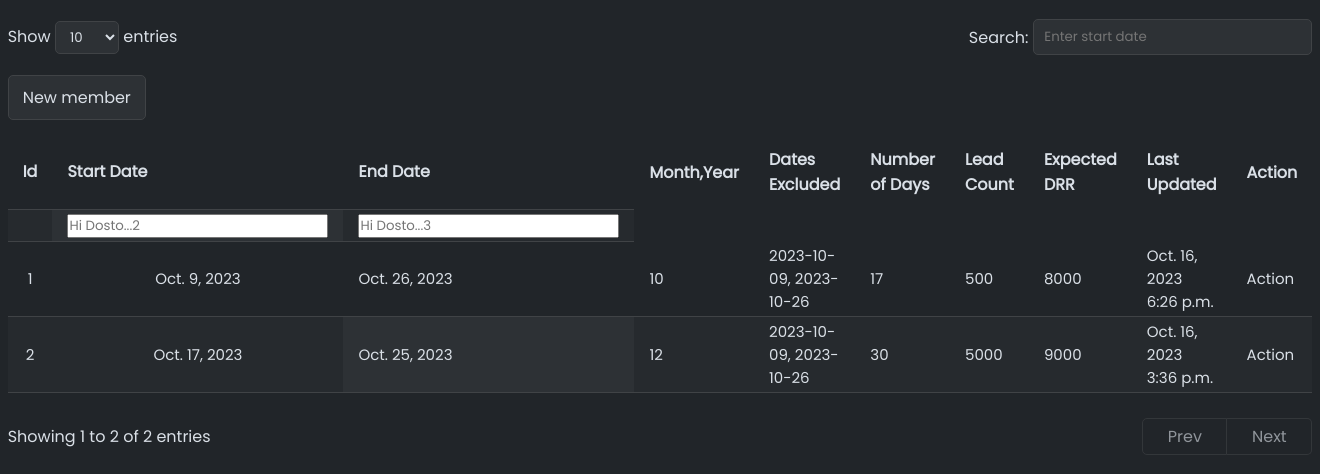
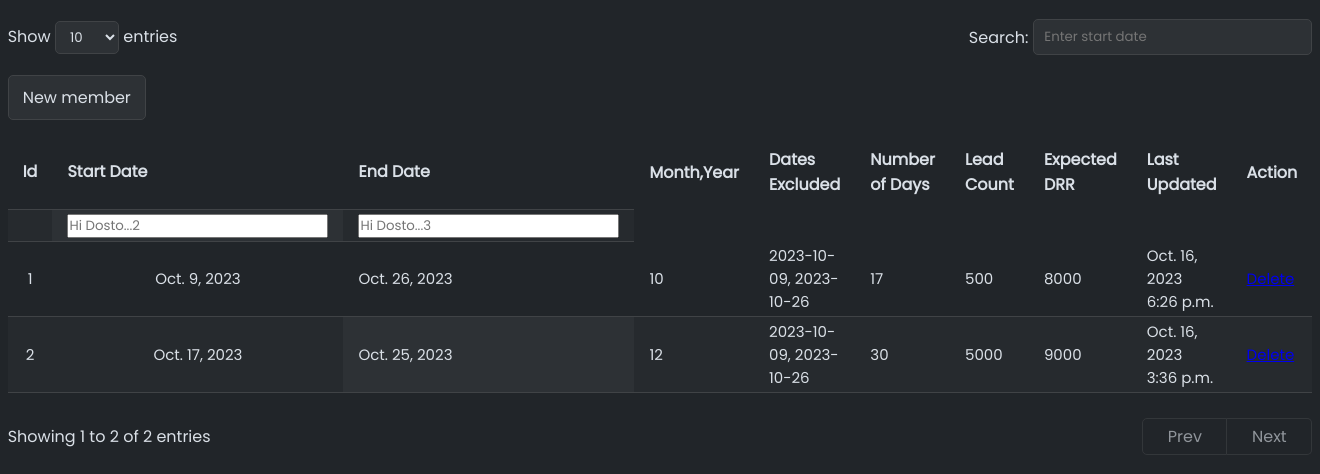
Before and after one commit to ParitoshBarman/DRR, a Django app: page / in a window 1320 px wide. Shown: the part 51-525 px from the top of the page. Run offline with Django 4.2, Linux system fonts and the light colour scheme; data comes from the database, SQL or seed files in the repository.

Commit message:
Need to style delete button

```diff
--- a/templates/drr.html
+++ b/templates/drr.html
@@ -84,7 +84,7 @@
                     <td>{{DRRdbElement.leadCount}}</td>
                     <td>{{DRRdbElement.expectedDrr}}</td>
                     <td>{{DRRdbElement.lastUpdatedDate}} {{DRRdbElement.lastUpdatedTime}}</td>
-                    <td>Action</td>
+                    <td><a href="/delete/{{DRRdbElement.slID}}">Delete</a></td>
                 </tr>
                 {% endfor %}
             </tbody>
```
